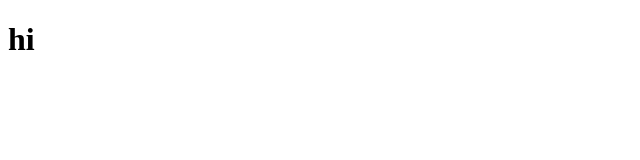
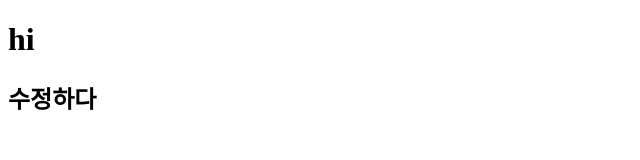
Before and after one commit to devpark777/hello-world, a plain HTML site: page index.html in a window 1280 px wide. Shown: the whole page, without its empty margins (0-640 px from the left). Drawn offline with Linux system fonts and the light colour scheme.

Commit message:
2 커밋

```diff
--- a/index.html
+++ b/index.html
@@ -8,5 +8,6 @@
 </head>
 <body>
     <h1>hi</h1>
+    <h2>수정하다</h2>
 </body>
 </html>
```
